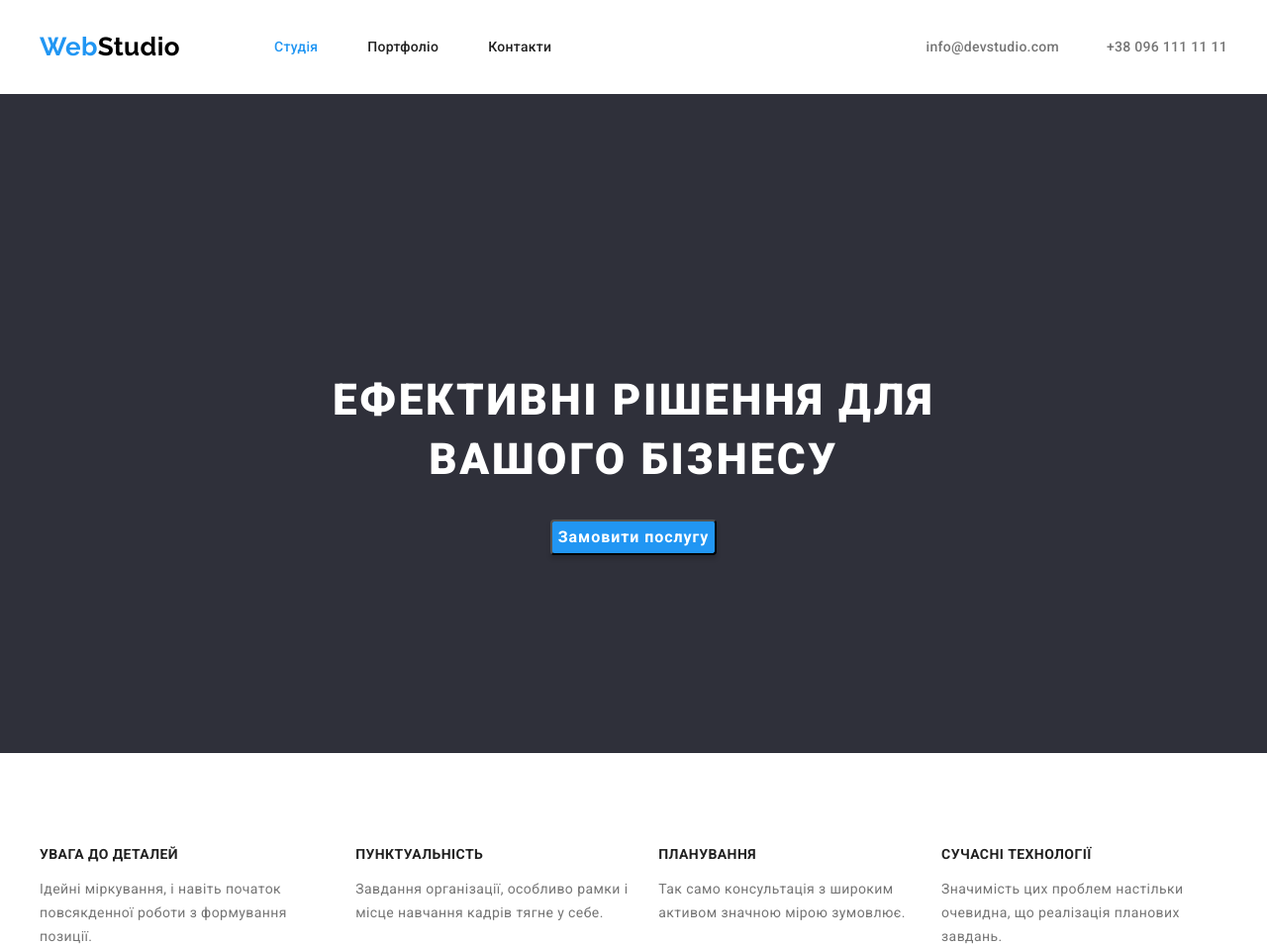
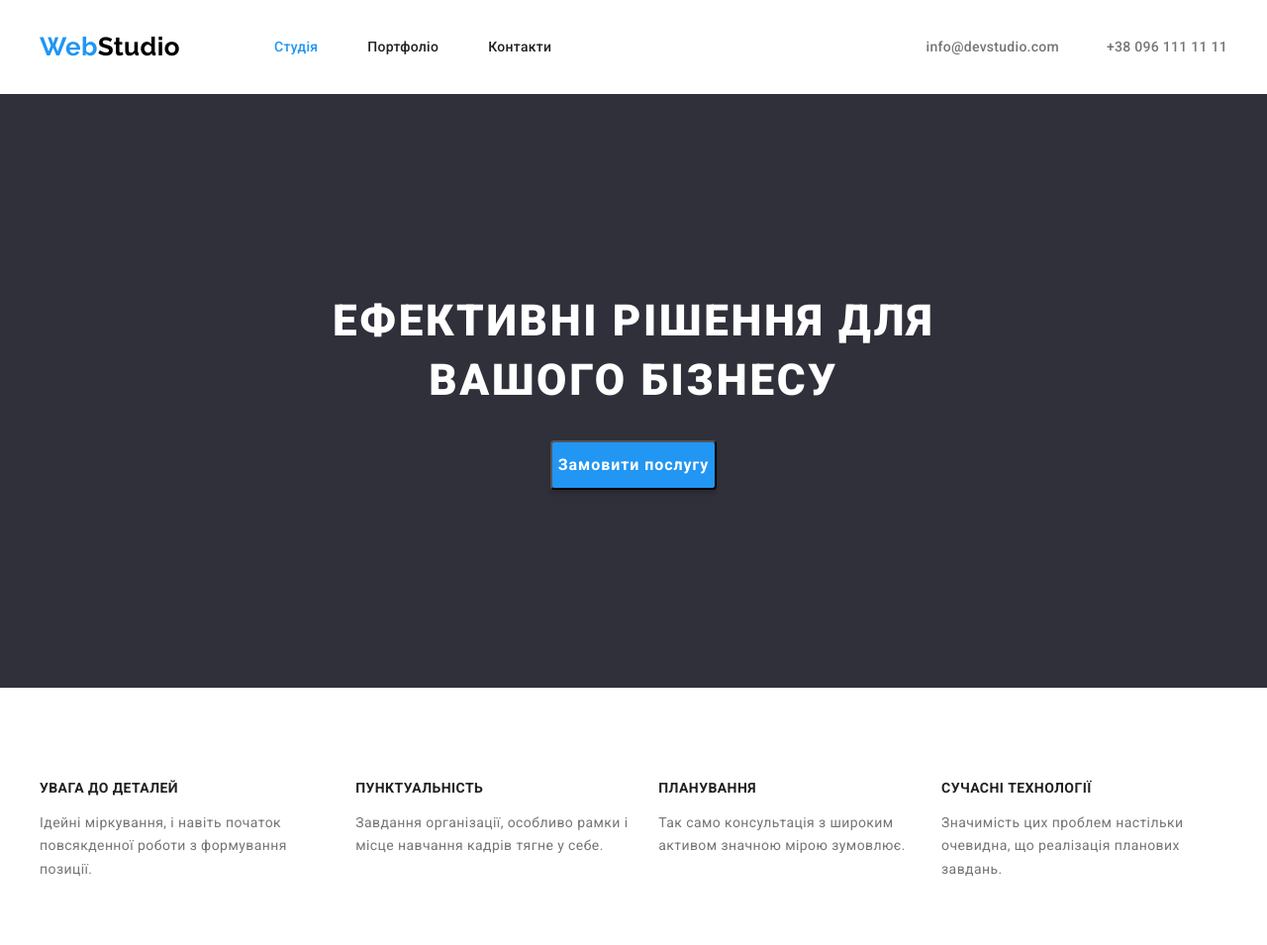
Before and after one commit to IrynaU/goit-markup-hw-03, a plain HTML site: page index.html in a window 1280 px wide. Shown: the top 955 px of the page at 99% size. Drawn offline with nearby package versions, Linux system fonts and the light colour scheme.

Commit message:
Оновлення хедеру

```diff
--- a/css/styles.css
+++ b/css/styles.css
@@ -47,6 +47,10 @@ body {
 }
 
 
+.section {
+  padding-top: 94px;
+  padding-bottom: 94px;
+}
 
 .picture {
   display: block;
@@ -101,10 +105,7 @@ ul {
   color: var(--secondary-text-color-theme-light);
 }
 
-.hero-container {
-  align-items: center;
-  background-color: var(--accent-color);
-}
+
 
 .menu-item:not(:last-child) {
   margin-right: 50px;
@@ -159,18 +160,17 @@ color: var(--secondary-text-color-theme-light);
 .hero {
   background-color: var(--accent-color);
   text-align: center;
-  padding-top: 280px;
+  padding-top: 200px;
   padding-bottom: 200px;
 }
 
 
 
-.title {
+.hero-title {
 width: 696px;
 margin-left: auto;
 margin-right: auto;
 text-align: center;
-display: flex;
 font-family: var(--primary-font);
 font-weight: 900;
 font-size: 44px;
@@ -197,6 +197,9 @@ box-shadow: 0px 4px 4px rgba(0, 0, 0, 0.15);
 border-radius: 4px;
 margin: auto;
 margin-top: 30px;
+border: none
+width: 216px;
+height: 50px;
 }
 
 
@@ -212,7 +215,6 @@ margin-top: 30px;
 
 
 .about-title {
-margin-top: 95px;
 margin-bottom: 15px;
 line-height: 1.14;
 text-transform: uppercase;
--- a/index.html
+++ b/index.html
@@ -14,8 +14,8 @@
 </head>
 <body>
     <!--Шапка сторінки-->
-    <div class="header-container container">
-        <header class="page-header page-header-container">
+    <header class="page-header">
+        <div class="header-container container page-header-container">
             <nav class="navigation">
                 <a class="logo link " href="./index.html"><span class="accent">Web</span>Studio</a>
                 <ul class="menu">
@@ -33,23 +33,24 @@
                 </li>
             </ul>
 
-         </header>
         </div>
 
+     </header>
+
+
+
     <main>
-        <div class="hero-container">
-            <section class="hero container">
-                <div>
-                    <h1 class="title">ЕФЕКТИВНІ РІШЕННЯ ДЛЯ ВАШОГО БІЗНЕСУ</h1>
+        <section class="hero section">
+            <div class="containe">
+                <h1 class="hero-title">ЕФЕКТИВНІ РІШЕННЯ ДЛЯ ВАШОГО БІЗНЕСУ</h1>
                 <button class="modal-open-btn" type="button">Замовити послугу</button>
             </div>
 
         </section>
-        </div>
 
-        <div class="main-container">
-            <section class="work container">
-                <div>
+
+        <section class="work section">
+            <div class="container">
                 <h2 hidden>Переваги</h2>
                 <ul class="about-work">
                     <li class="about-work-title">
@@ -79,7 +80,9 @@
 
 
 
-            <section class="container">
+
+
+            <section class="container section">
                 <div class="title-conteiner">
                     <h2 class="section-title">Чим ми займаємося</h2>
                     <ul class="about-section-title">
@@ -101,7 +104,7 @@
 
 
         <div class="team-container">
-            <section class="team container">
+            <section class="team container section">
                 <h2 class="section-title">Наша команда</h2>
                     <ul class="team-title">
                         <li class="team-section-title">
```
Also changed, not shown: portfolio.html (+1 -1 lines). Lines whose indentation alone changed are shown as unchanged.
